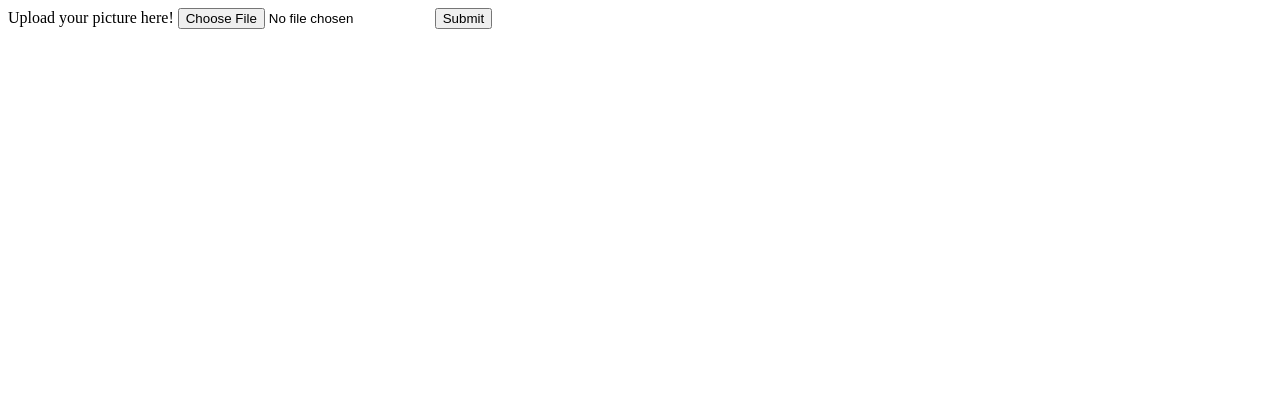
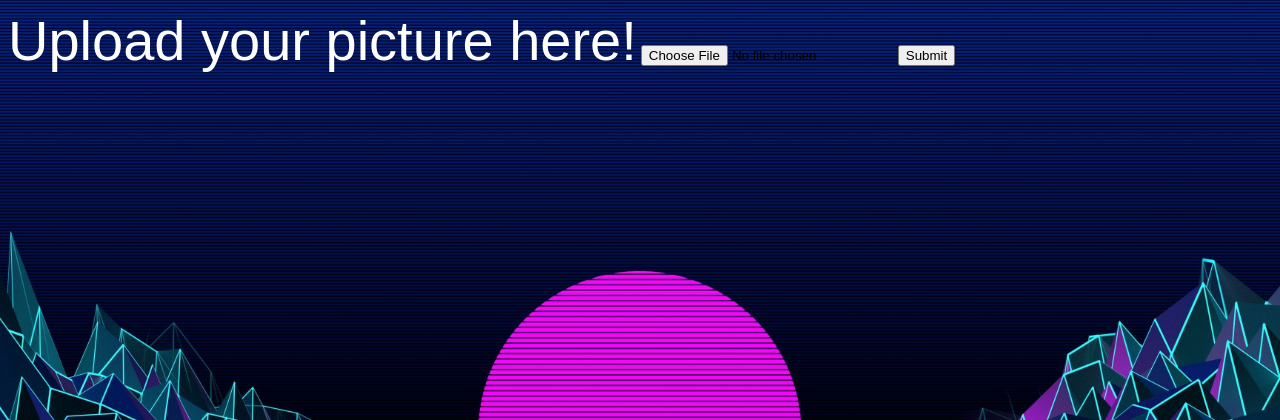
Before and after one commit to Ezra-Bernstein/Retro-Room, a Flask app: page /upload in a window 1280 px wide. Shown: the top 420 px of the page. Run offline with Flask 2, Linux system fonts and the light colour scheme.

Commit message:
Added stylings to upload page, needs finishing

```diff
--- a/templates/upload.html
+++ b/templates/upload.html
@@ -1,6 +1,27 @@
 <!DOCTYPE html>
 <head>
     <title>Upload</title>
+    <style>
+        body{
+            background-image: url('background.jpg');
+            background-repeat: no-repeat;
+            background-attachment: fixed;
+            background-size: cover;
+            background-position: center;
+        }
+        label{
+            font-size: 56px;
+            color: white;
+            font-family: Arial, Helvetica, sans-serif;
+            text-align: center;
+        }
+        input #formFileLg {
+            background-color: #ff0081;
+            border-radius: 8px;
+
+        }
+
+    </style>
 </head>
 <body>
     <form enctype="multipart/form-data" action="/upload" method="POST">
```
Also changed, not shown: templates/background.jpg (added).
